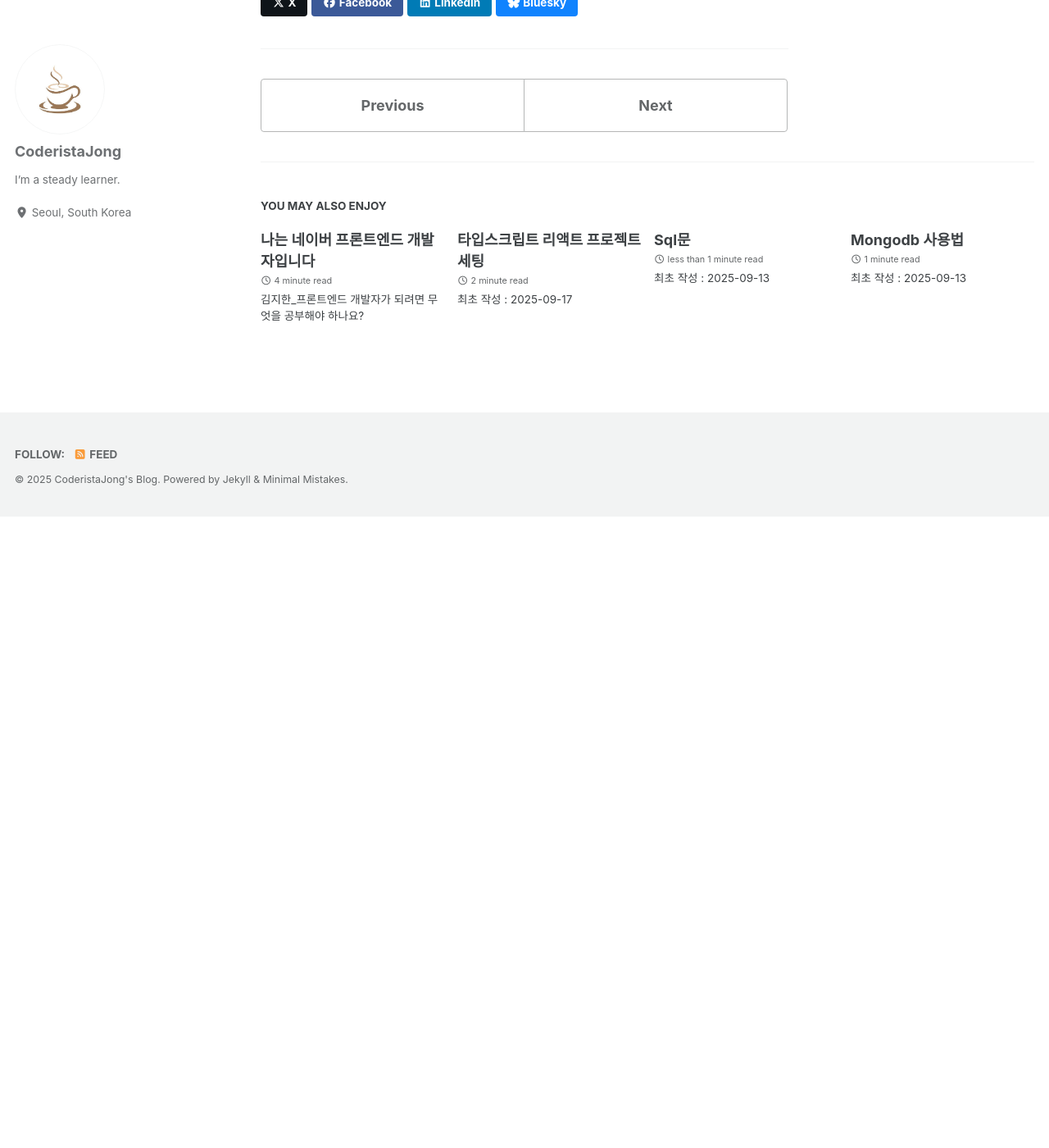
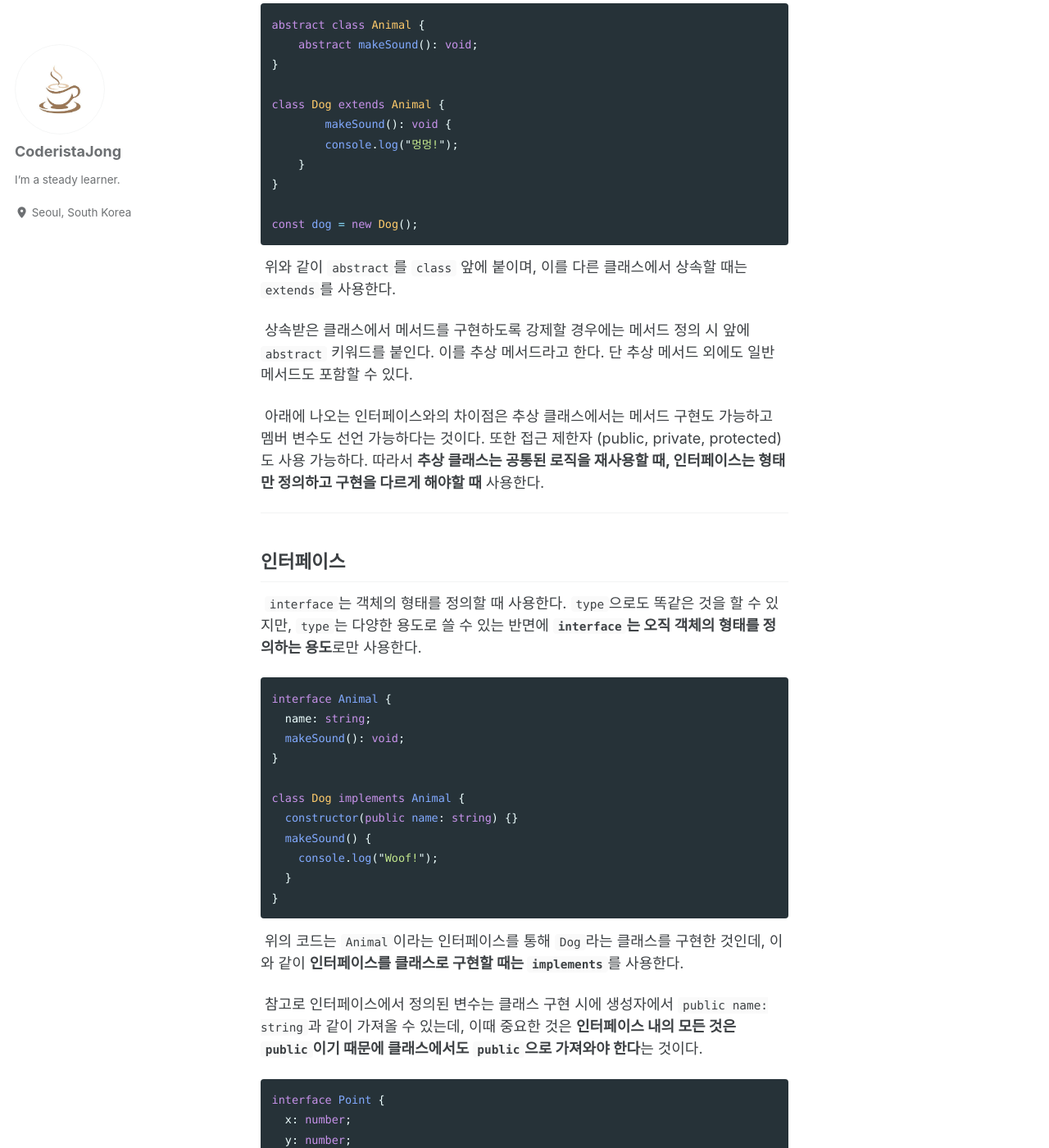
Before and after one commit to NullCoffeeException/NullCoffeeException.github.io, a Jekyll site: the page built from _posts/타입스크립트/2025-09-16-타입스크립트.md, in a window 1280 px wide and 1400 px high, scrolled down 4063 px. Shown: the whole window at 82% size. Built offline with Jekyll 4.4.1, drawn with Linux system fonts in a browser that asks for light colours; cached includes are drawn as plain includes; before the commit the page ends 4693 px from its top, so only the background shows below that; some of the changed text lies outside the part shown.

Commit message:
25.10.5: 업데이트

````diff
--- a/_posts/타입스크립트/2025-09-16-타입스크립트.md
+++ b/_posts/타입스크립트/2025-09-16-타입스크립트.md
@@ -157,3 +157,79 @@ const b = identity("hello");
 &nbsp;**함수, 인터페이스, 클래스** 등 타입이 사용되는 곳에서 이름 옆에 `<T>`와 같이 **타입 매개변수**를 붙여 주는 방식으로 사용한다. 이후에는 그 안에서 `T`를 타입처럼 사용할 수 있다.
 
 &nbsp;제네릭은 호출 시그니처를 생성해줄 수 있는 도구라고 생각하면 된다.
+
+
+
+---
+
+## 추상 클래스
+
+&nbsp;추상 클래스(abstract class)는 직접 객체를 만들 수 없는 클래스로, **속성이나 메서드를 정의만 해두고** 이를 상속받은 하위 클래스에서 구현을 하도록 하는 것이다.
+
+```typescript
+abstract class Animal {
+    abstract makeSound(): void;
+}
+
+class Dog extends Animal {
+	makeSound(): void {
+        console.log("멍멍!");
+    }
+}
+
+const dog = new Dog();
+```
+
+&nbsp;위와 같이 `abstract`를 `class` 앞에 붙이며, 이를 다른 클래스에서 상속할 때는 `extends`를 사용한다.
+
+&nbsp;상속받은 클래스에서 메서드를 구현하도록 강제할 경우에는 메서드 정의 시 앞에 `abstract` 키워드를 붙인다. 이를 추상 메서드라고 한다. 단 추상 메서드 외에도 일반 메서드도 포함할 수 있다.
+
+&nbsp;아래에 나오는 인터페이스와의 차이점은 추상 클래스에서는 메서드 구현도 가능하고 멤버 변수도 선언 가능하다는 것이다. 또한 접근 제한자 (public, private, protected)도 사용 가능하다. 따라서 **추상 클래스는 공통된 로직을 재사용할 때, 인터페이스는 형태만 정의하고 구현을 다르게 해야할 때** 사용한다.
+
+
+
+---
+
+## 인터페이스
+
+&nbsp;`interface`는 객체의 형태를 정의할 때 사용한다. `type`으로도 똑같은 것을 할 수 있지만, `type`는 다양한 용도로 쓸 수 있는 반면에 **`interface`는 오직 객체의 형태를 정의하는 용도**로만 사용한다.
+
+```typescript
+interface Animal {
+  name: string;
+  makeSound(): void;
+}
+
+class Dog implements Animal {
+  constructor(public name: string) {}
+  makeSound() {
+    console.log("Woof!");
+  }
+}
+```
+
+&nbsp;위의 코드는 `Animal`이라는 인터페이스를 통해 `Dog`라는 클래스를 구현한 것인데, 이와 같이 **인터페이스를 클래스로 구현할 때는 `implements`**를 사용한다.
+
+&nbsp;참고로 인터페이스에서 정의된 변수는 클래스 구현 시에 생성자에서 `public name: string`과 같이 가져올 수 있는데, 이때 중요한 것은 **인터페이스 내의 모든 것은 `public`이기 때문에 클래스에서도 `public`으로 가져와야 한다**는 것이다.
+
+```typescript
+interface Point {
+  x: number;
+  y: number;
+}
+
+const p: Point = { x: 10, y: 20 };
+```
+
+&nbsp;`interface`는 클래스와 함께 많이 사용되긴 하지만, 그뿐만 아니라 어떤 객체 타입에든 적용할 수 있다.
+
+```typescript
+interface Named { name: string; }
+interface Aged { age: number; }
+
+class Person implements Named, Aged {
+  constructor(public name: string, public age: number) {}
+}
+```
+
+&nbsp;여러 개의 `interface`를 동시에 적용하는 것도 가능하다. 또는 `extends`로 인터페이스를 확장해 다른 인터페이스를 만들 수도 있다.
````
Also changed, not shown: _posts/파이썬/2025-09-28-파이썬 코딩테스트.md (added, +346 -0 lines).
